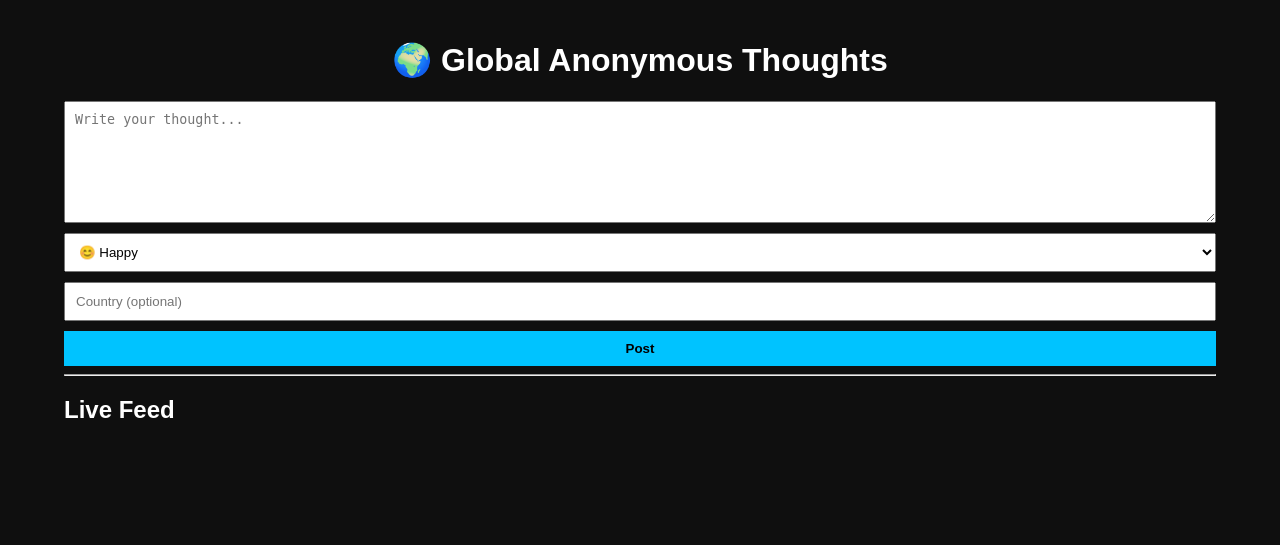
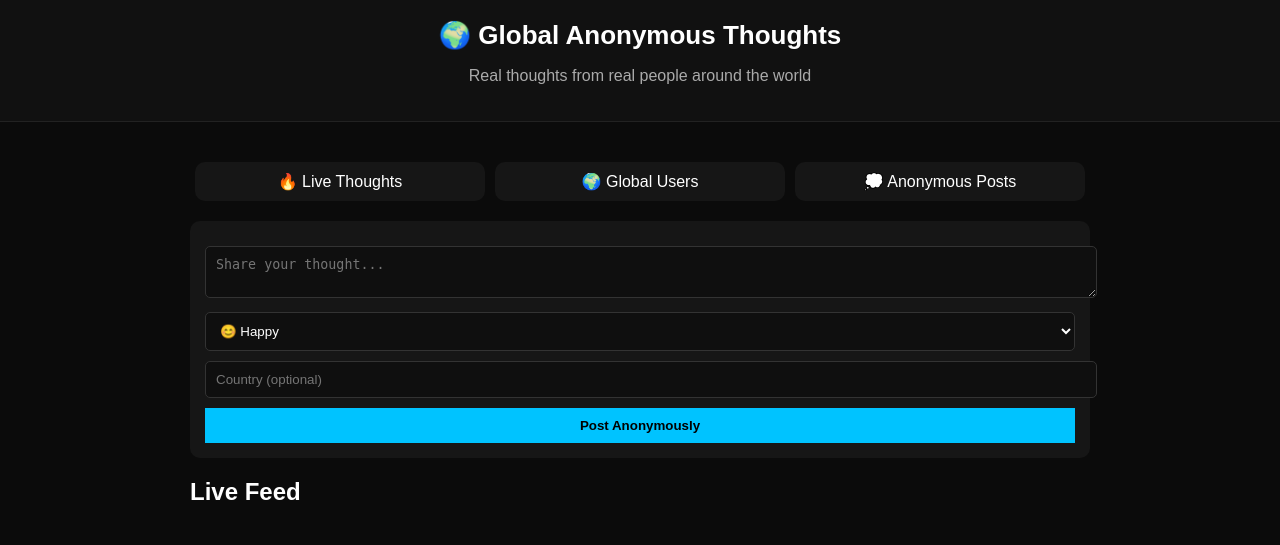
Before and after one commit to Rawish007/dashboard, a Flask app: page / in a window 1280 px wide. Shown: the top 545 px of the page. Run offline with Flask 3, Linux system fonts and the light colour scheme; data that the repository does not hold is empty.

Commit message:
Update index.html

```diff
--- a/templates/index.html
+++ b/templates/index.html
@@ -1,11 +1,127 @@
-{% extends "base.html" %}
+<!DOCTYPE html>
+<html lang="en">
+<head>
+<meta charset="UTF-8">
+<title>Global Thoughts</title>
+<meta name="viewport" content="width=device-width, initial-scale=1.0">
 
-{% block content %}
+<style>
+body {
+    margin: 0;
+    font-family: Arial;
+    background: #0b0b0b;
+    color: white;
+}
 
-<h1>🌍 Global Anonymous Thoughts</h1>
+/* HEADER */
+header {
+    padding: 20px;
+    text-align: center;
+    background: #111;
+    border-bottom: 1px solid #222;
+}
 
+header h1 {
+    margin: 0;
+    font-size: 26px;
+}
+
+header p {
+    color: #aaa;
+}
+
+/* CONTAINER */
+.container {
+    width: 90%;
+    max-width: 900px;
+    margin: auto;
+    padding: 20px;
+}
+
+/* FORM */
+form {
+    background: #161616;
+    padding: 15px;
+    border-radius: 10px;
+}
+
+textarea, select, input {
+    width: 100%;
+    margin-top: 10px;
+    padding: 10px;
+    background: #0f0f0f;
+    color: white;
+    border: 1px solid #333;
+    border-radius: 5px;
+}
+
+button {
+    margin-top: 10px;
+    width: 100%;
+    padding: 10px;
+    background: #00c3ff;
+    border: none;
+    cursor: pointer;
+    font-weight: bold;
+}
+
+/* FEED */
+.card {
+    background: #151515;
+    padding: 15px;
+    margin-top: 10px;
+    border-radius: 10px;
+    border-left: 3px solid #00c3ff;
+}
+
+.card small {
+    color: #888;
+}
+
+/* STATS */
+.stats {
+    display: flex;
+    justify-content: space-between;
+    margin: 15px 0;
+}
+
+.stat-box {
+    background: #161616;
+    padding: 10px;
+    border-radius: 10px;
+    flex: 1;
+    margin: 5px;
+    text-align: center;
+}
+
+/* MOBILE */
+@media(max-width:600px){
+    .stats {
+        flex-direction: column;
+    }
+}
+</style>
+</head>
+
+<body>
+
+<header>
+    <h1>🌍 Global Anonymous Thoughts</h1>
+    <p>Real thoughts from real people around the world</p>
+</header>
+
+<div class="container">
+
+<!-- STATS -->
+<div class="stats">
+    <div class="stat-box">🔥 Live Thoughts</div>
+    <div class="stat-box">🌍 Global Users</div>
+    <div class="stat-box">💭 Anonymous Posts</div>
+</div>
+
+<!-- FORM -->
 <form action="/post" method="POST">
-    <textarea name="text" placeholder="Write your thought..." required></textarea>
+    <textarea name="text" placeholder="Share your thought..." required></textarea>
 
     <select name="mood">
         <option value="happy">😊 Happy</option>
@@ -17,33 +133,37 @@
 
     <input type="text" name="country" placeholder="Country (optional)">
 
-    <button type="submit">Post</button>
+    <button type="submit">Post Anonymously</button>
 </form>
 
-<hr>
-
+<!-- FEED -->
 <h2>Live Feed</h2>
 <div id="feed"></div>
 
+</div>
+
 <script>
-async function load() {
+async function loadFeed(){
     let res = await fetch("/api/thoughts");
     let data = await res.json();
 
     let html = "";
+
     data.forEach(t => {
         html += `
         <div class="card">
             <p>${t.text}</p>
             <small>${t.mood} | ${t.country}</small>
-        </div>`;
+        </div>
+        `;
     });
 
     document.getElementById("feed").innerHTML = html;
 }
 
-load();
-setInterval(load, 5000);
+loadFeed();
+setInterval(loadFeed, 4000);
 </script>
 
-{% endblock %}
+</body>
+</html>
```
